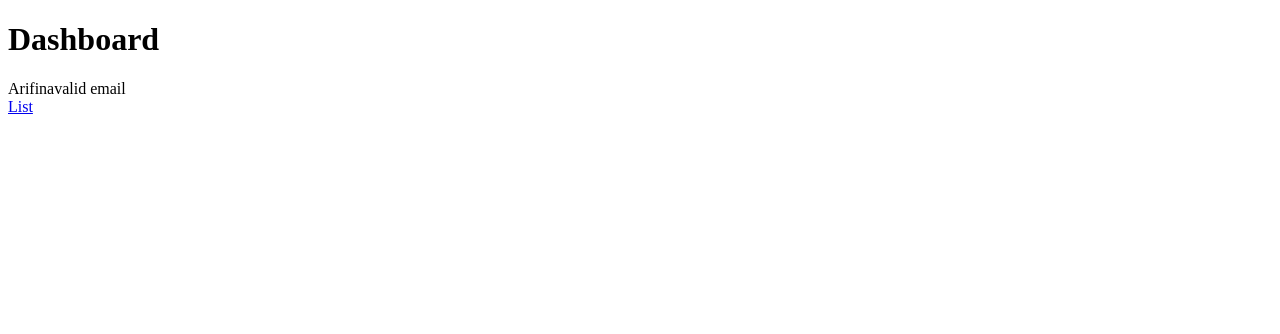
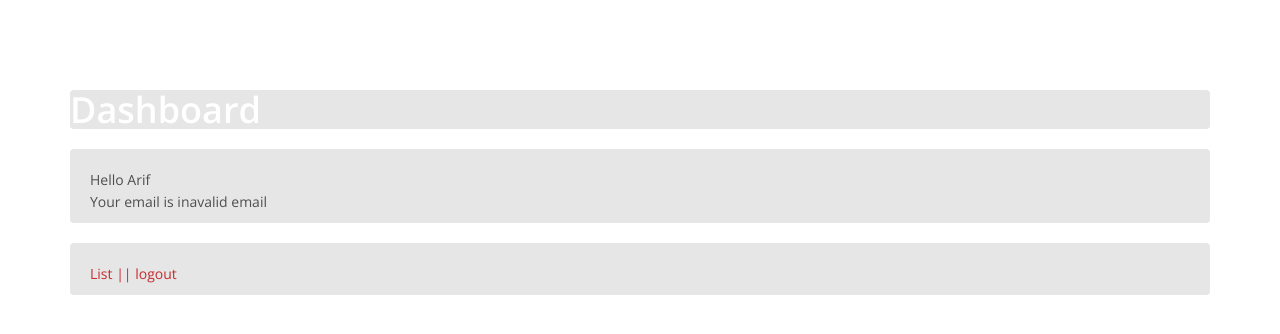
Before and after one commit to Arif12/mysite, a PHP site: page /dashboard.php in a window 1280 px wide. Shown: the top 334 px of the page. Run offline with PHP 8.4, Linux system fonts and the light colour scheme; a user stored in the database is signed in.

Commit message:
Update dashboard.php

```diff
--- a/dashboard.php
+++ b/dashboard.php
@@ -1,21 +1,53 @@
-<?php session_start();
+
+<?php
+if(($_SERVER['REQUEST_METHOD']) == "POST"){
+header('location:login.php');
+
+    }
 ?>
-
 <!DOCTYPE html PUBLIC "-//W3C//DTD XHTML 1.0 Transitional//EN" "http://www.w3.org/TR/xhtml1/DTD/xhtml1-transitional.dtd">
 <html xmlns="http://www.w3.org/1999/xhtml">
-<head>
+<head><link href="css/bootstrap.min.css" rel="stylesheet">
+    <link href="css/font-awesome.min.css" rel="stylesheet">
+    <link href="css/animate.min.css" rel="stylesheet">
+    <link href="css/prettyPhoto.css" rel="stylesheet">
+    <link href="css/main.css" rel="stylesheet">
+    <link href="css/responsive.css" rel="stylesheet">
 <meta http-equiv="Content-Type" content="text/html; charset=utf-8" />
 <title>Untitled Document</title>
 </head>
 <h1>Dashboard</h1>
 <body>
-<?php if(isset($_SESSION['fname']))  echo $_SESSION['fname'];?>
-<?php if(isset($_SESSION['email']))  echo $_SESSION['email'];?>
+    <div class="container">
+    <div class="panel">
+<h1>Dashboard</h1>
+    </div>
+
+            <div class="panel panel-body">
+ <?php
 
 
-<br />
 
-<a href="list.php">List</a>
+    session_start();
+    if(isset($_SESSION['email'])){
+    echo "Hello " . $_SESSION['fname'] . "<br>";
+    echo "Your email is " .$_SESSION['email']. "<br>";
+
+}
+else{
+    header("location:index.html");
+}
+
+?>
+            </div>
+                <div class="panel panel-body">
+                    <div class="link"><a href="list.php">List ||</a>
+<a href="logout.php">
+    logout</a>
+                    </div>
+        </div>
+    </div>
+
 
 </body>
 </html>
```
